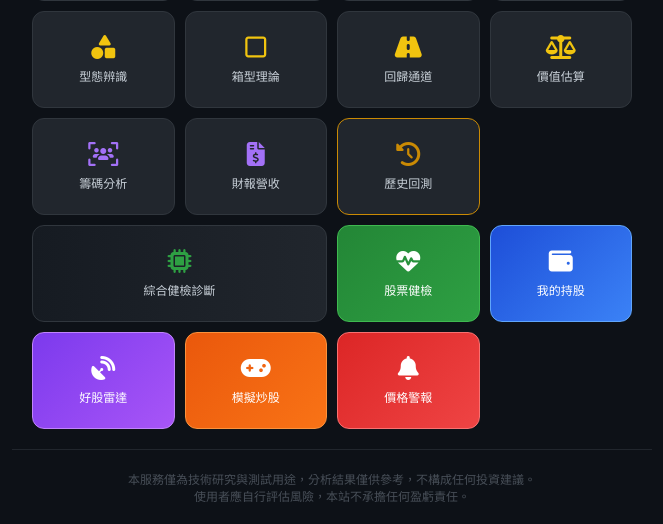
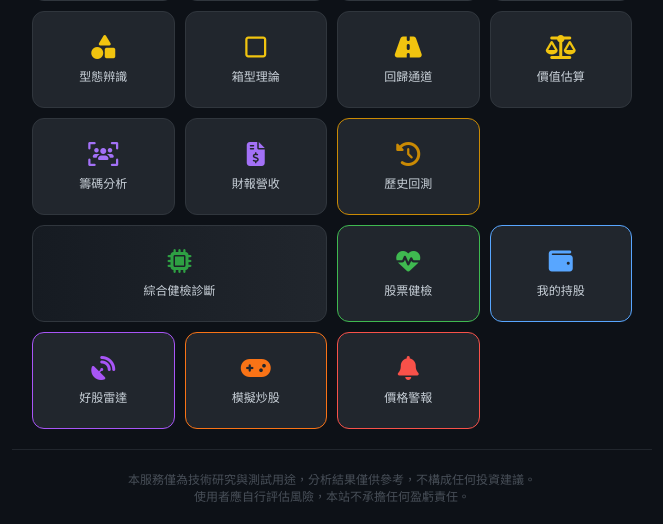
Before and after one commit to panio1051201/stock-ai-app, a Flask app: page / in a window 1280 px wide. Shown: the part 795-1319 px from the top of the page, without its empty margins (308-971 px from the left). Run offline with Flask 3, Linux system fonts and the light colour scheme; some libraries are stand-ins or nearby versions.

Commit message:
fix: unify new feature buttons style with original UI

```diff
--- a/templates/index.html
+++ b/templates/index.html
@@ -161,6 +161,38 @@
         }
 
         /* 妖股 (紅) */
+
+        /* 小白功能 (統一一樣式) */
+        .menu-item.beginner {
+            background: #21262d;
+            border: 1px solid #30363d;
+            border-radius: 12px;
+            padding: 10px 5px;
+            display: flex;
+            flex-direction: column;
+            align-items: center;
+            justify-content: center;
+            cursor: pointer;
+            transition: all 0.2s;
+            text-align: center;
+            height: 75px;
+        }
+
+        .menu-item.beginner:active {
+            transform: scale(0.95);
+            background-color: #30363d;
+        }
+
+        .menu-item.beginner i {
+            font-size: 1.5rem;
+            margin-bottom: 8px;
+        }
+
+        .menu-item.beginner span {
+            font-size: 0.75rem;
+            color: #c9d1d9;
+            font-weight: 500;
+        }
 
         /* 管理員匯出按鈕 */
         .menu-item.admin-export {
@@ -734,21 +766,21 @@
             <i class="fa-solid fa-file-csv"></i><span>匯出流量報表</span>
         </div>
 
-        <!-- 小白功能按鈕 -->
-        <div class="menu-item" onclick="showStockReview()" style="background: linear-gradient(135deg, #238636, #2ea043); border-color: #3fb950;">
-            <i class="fa-solid fa-heart-pulse" style="color: #fff;"></i><span style="color: #fff;">股票健檢</span>
-        </div>
-        <div class="menu-item" onclick="showPortfolio()" style="background: linear-gradient(135deg, #1d4ed8, #3b82f6); border-color: #60a5fa;">
-            <i class="fa-solid fa-wallet" style="color: #fff;"></i><span style="color: #fff;">我的持股</span>
-        </div>
-        <div class="menu-item" onclick="showStockRadar()" style="background: linear-gradient(135deg, #7c3aed, #a855f7); border-color: #c084fc;">
-            <i class="fa-solid fa-satellite-dish" style="color: #fff;"></i><span style="color: #fff;">好股雷達</span>
-        </div>
-        <div class="menu-item" onclick="showVirtualTrader()" style="background: linear-gradient(135deg, #ea580c, #f97316); border-color: #fb923c;">
-            <i class="fa-solid fa-gamepad" style="color: #fff;"></i><span style="color: #fff;">模擬炒股</span>
-        </div>
-        <div class="menu-item" onclick="showPriceAlerts()" style="background: linear-gradient(135deg, #dc2626, #ef4444); border-color: #f87171;">
-            <i class="fa-solid fa-bell" style="color: #fff;"></i><span style="color: #fff;">價格警報</span>
+        <!-- 小白功能按鈕 - 統一風格 -->
+        <div class="menu-item beginner" onclick="showStockReview()" style="border-color: #3fb950;">
+            <i class="fa-solid fa-heart-pulse" style="color: #3fb950;"></i><span>股票健檢</span>
+        </div>
+        <div class="menu-item beginner" onclick="showPortfolio()" style="border-color: #58a6ff;">
+            <i class="fa-solid fa-wallet" style="color: #58a6ff;"></i><span>我的持股</span>
+        </div>
+        <div class="menu-item beginner" onclick="showStockRadar()" style="border-color: #a855f7;">
+            <i class="fa-solid fa-satellite-dish" style="color: #a855f7;"></i><span>好股雷達</span>
+        </div>
+        <div class="menu-item beginner" onclick="showVirtualTrader()" style="border-color: #f97316;">
+            <i class="fa-solid fa-gamepad" style="color: #f97316;"></i><span>模擬炒股</span>
+        </div>
+        <div class="menu-item beginner" onclick="showPriceAlerts()" style="border-color: #f85149;">
+            <i class="fa-solid fa-bell" style="color: #f85149;"></i><span>價格警報</span>
         </div>
     </div>
 
```
